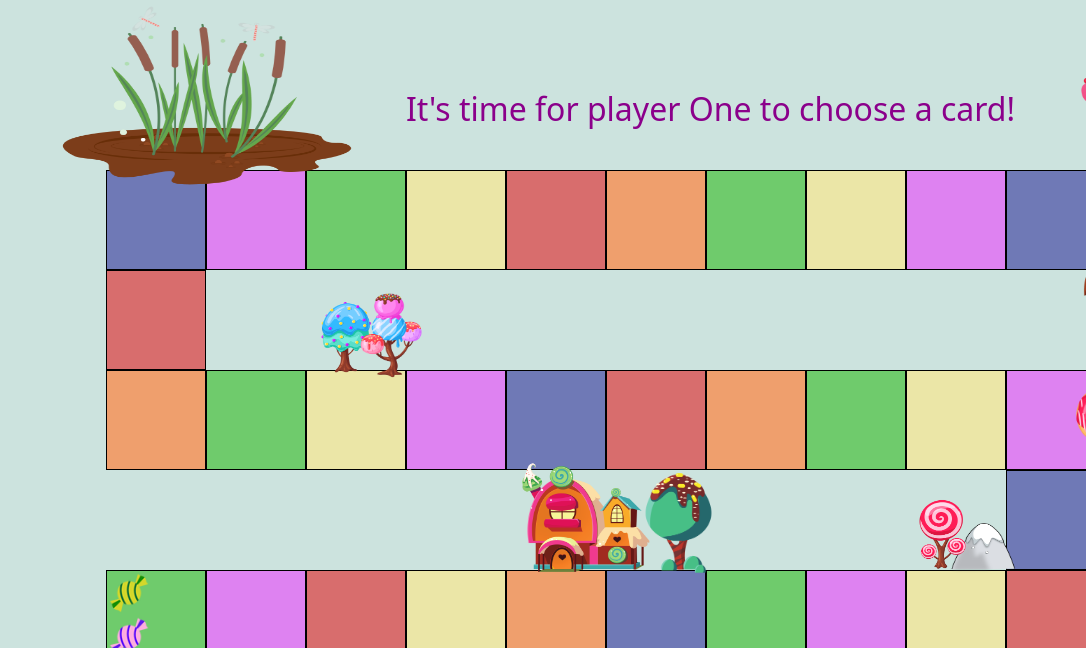
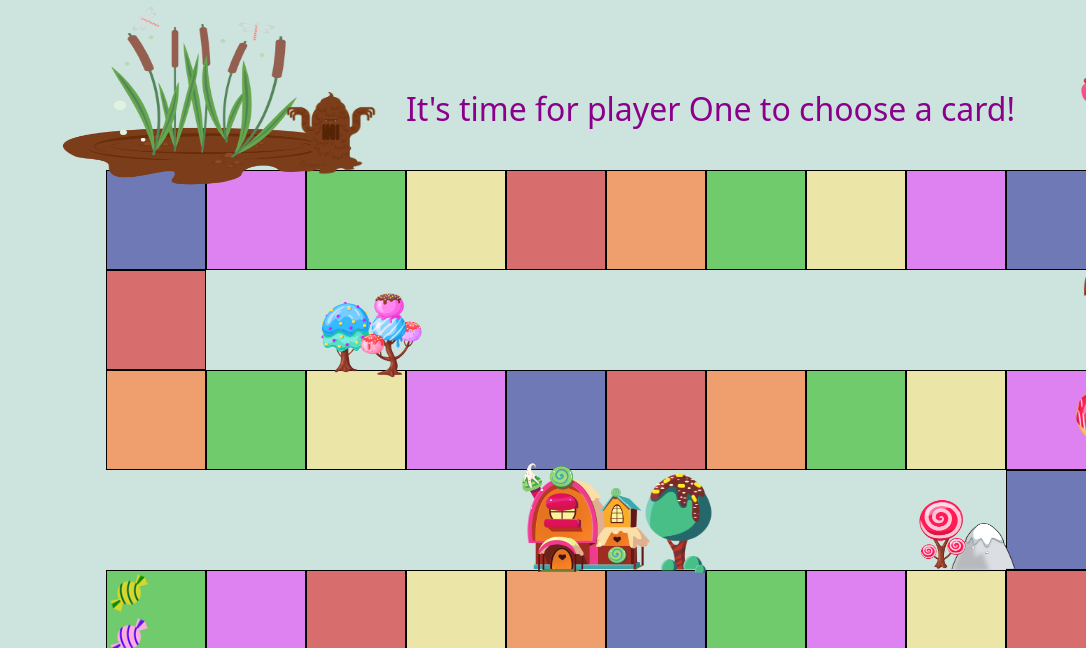
Before and after one commit to sarahpicard/candy-land-board-game, a plain HTML site: page index.html in a window 1280 px wide. Shown: the top 648 px of the page, without its empty margins (194-1280 px from the left). Drawn offline with nearby package versions, Linux system fonts and the light colour scheme.

Commit message:
add gloopy

```diff
--- a/css/style.css
+++ b/css/style.css
@@ -300,3 +300,16 @@ body {
   position: absolute;
   top: 8px; left: 40px;
 }
+
+.gloopy-mud{
+  height: 150px;
+  width: 110px;
+}
+#gloopy {
+  grid-column-start: 4;
+  grid-column-end: 5;
+  grid-row-start: 1;
+  grid-row-end: 2;
+  position: absolute;
+  top: -25px; right: 20px;
+}
--- a/index.html
+++ b/index.html
@@ -122,6 +122,9 @@
           <div id="ice-cream-tree2">
             <img src="../images/icecream-tree-2.png" alt="ice cream tree 2" class="icecream-tree2" id="icecream-tree-2">
           </div>
+          <div id="gloopy">
+            <img src="../images/gloopy.png" alt="gloopy" class="gloopy-mud" id="mud-man">
+          </div>
         </div>
       </div>
     </container>
```
Also changed, not shown: Images/gloopy.png (added).
